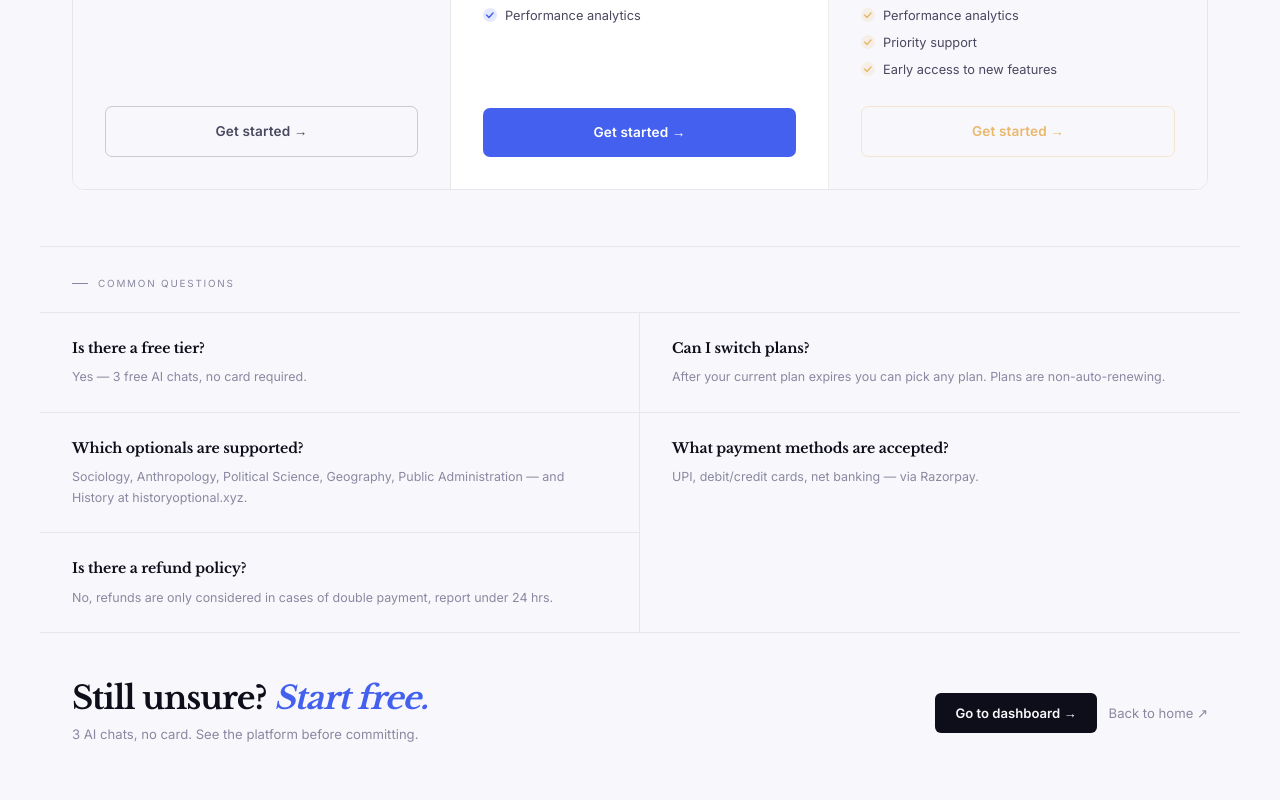
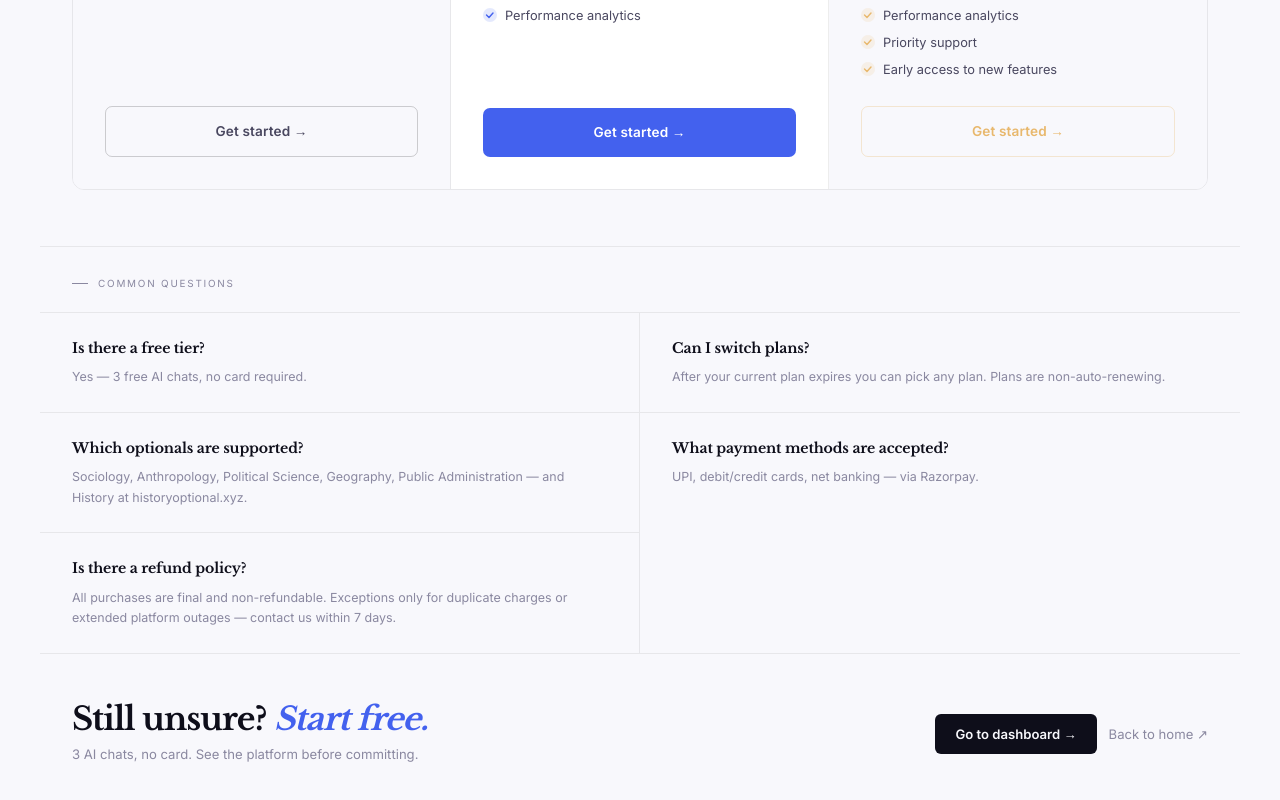
Before and after one commit to nirxv/distilledcrux, a Next.js app: page /pricing in a window 1280 px wide. Shown: the part 901-1701 px from the top of the page. Built offline with nearby package versions, Linux system fonts and the light colour scheme; no server answers.

Commit message:
fix pricing FAQ refund copy

```diff
--- a/app/pricing/page.tsx
+++ b/app/pricing/page.tsx
@@ -28,7 +28,7 @@ const faqs = [
   { q: 'Can I switch plans?', a: 'After your current plan expires you can pick any plan. Plans are non-auto-renewing.' },
   { q: 'Which optionals are supported?', a: 'Sociology, Anthropology, Political Science, Geography, Public Administration — and History at historyoptional.xyz.' },
   { q: 'What payment methods are accepted?', a: 'UPI, debit/credit cards, net banking — via Razorpay.' },
-  { q: 'Is there a refund policy?', a: 'No, refunds are only considered in cases of double payment, report under 24 hrs.' },
+  { q: 'Is there a refund policy?', a: 'All purchases are final and non-refundable. Exceptions only for duplicate charges or extended platform outages — contact us within 7 days.' },
 ];
 
 const CSS = `
```
